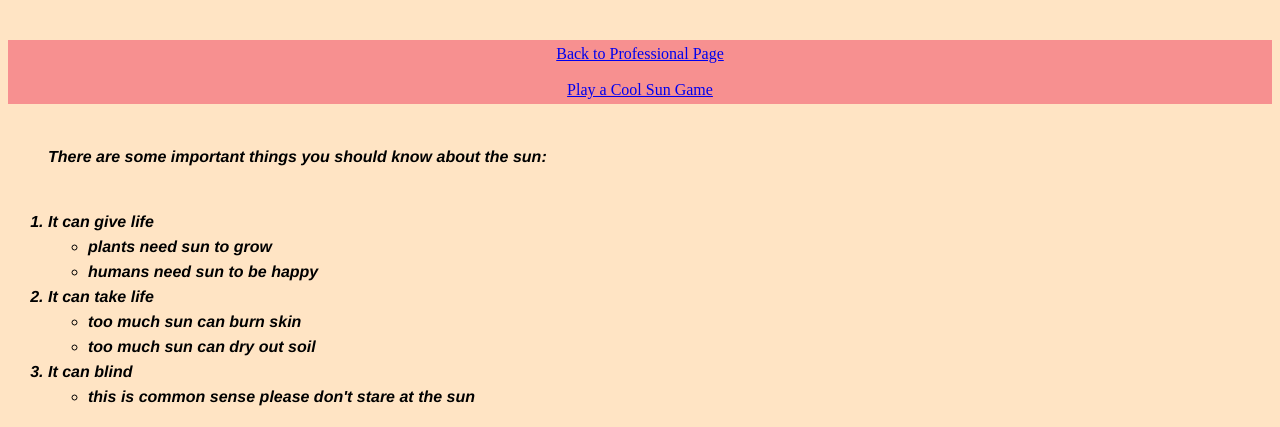
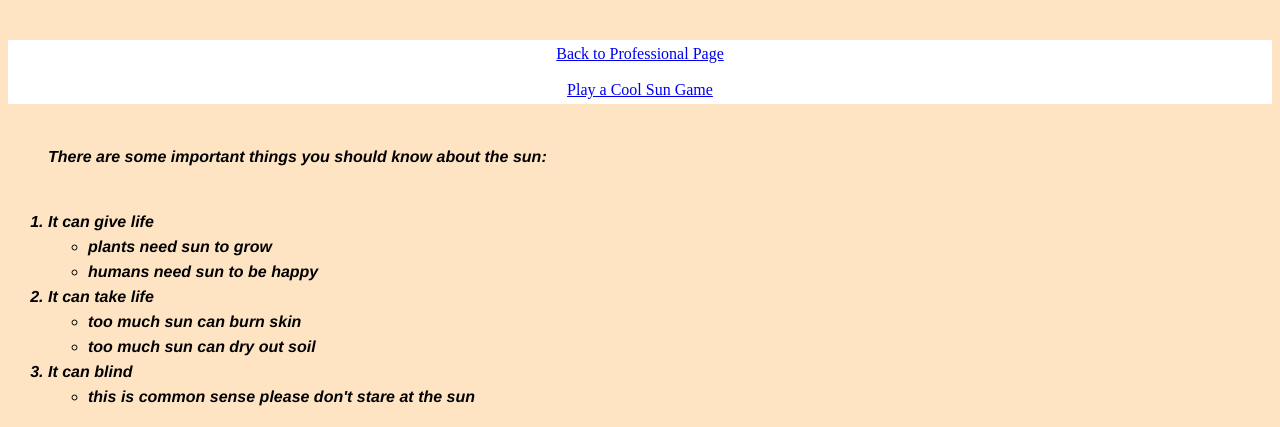
Before and after one commit to arich03/IS201, a plain HTML site: page scratch pages/blank.html in a window 1280 px wide. Shown: the top 427 px of the page. Drawn offline with Linux system fonts and the light colour scheme.

Commit message:
Update scratch_styles.css

```diff
--- a/scratch pages/scratch_styles.css
+++ b/scratch pages/scratch_styles.css
@@ -16,7 +16,7 @@
   display: block;
 }
 .classHeader{
-  background-color:#f79090 ;
+  background-color:white ;
   padding: 5px;
   text-align: center;
   margin-top: 40px;
```
